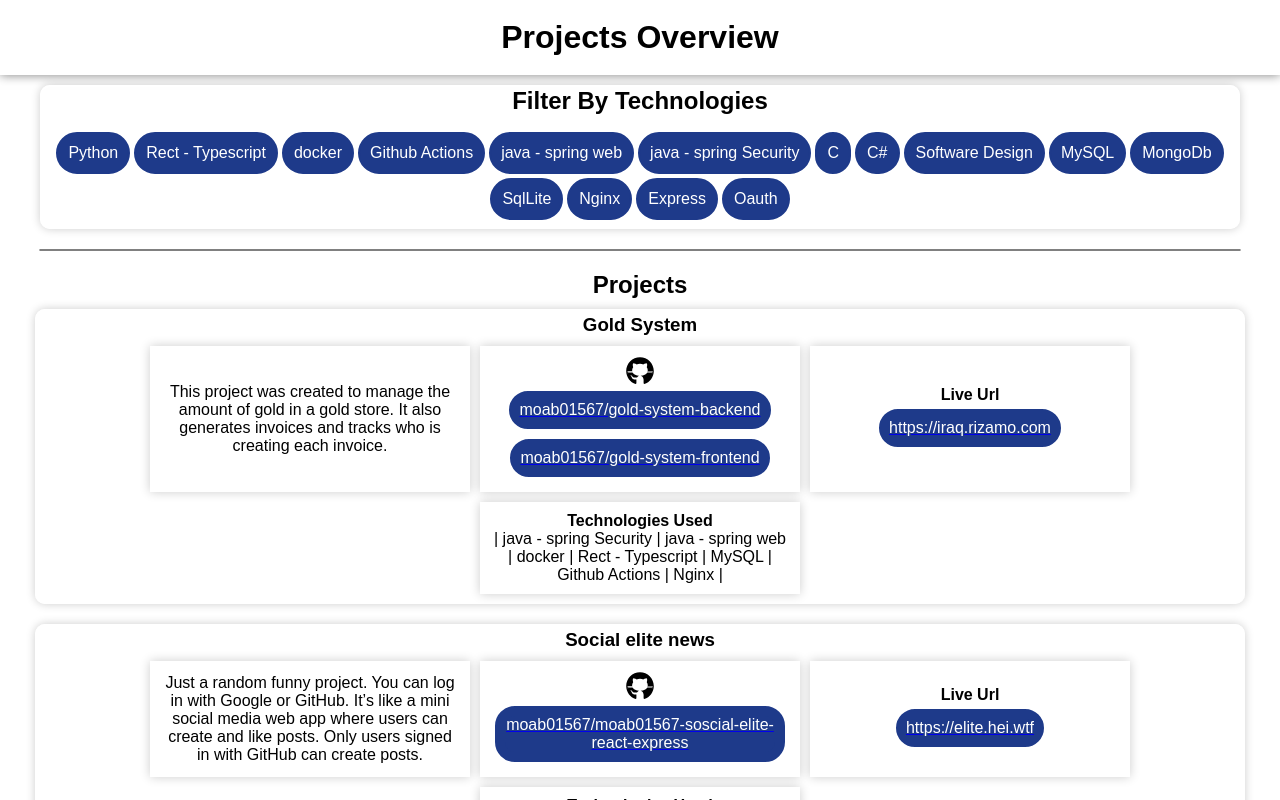
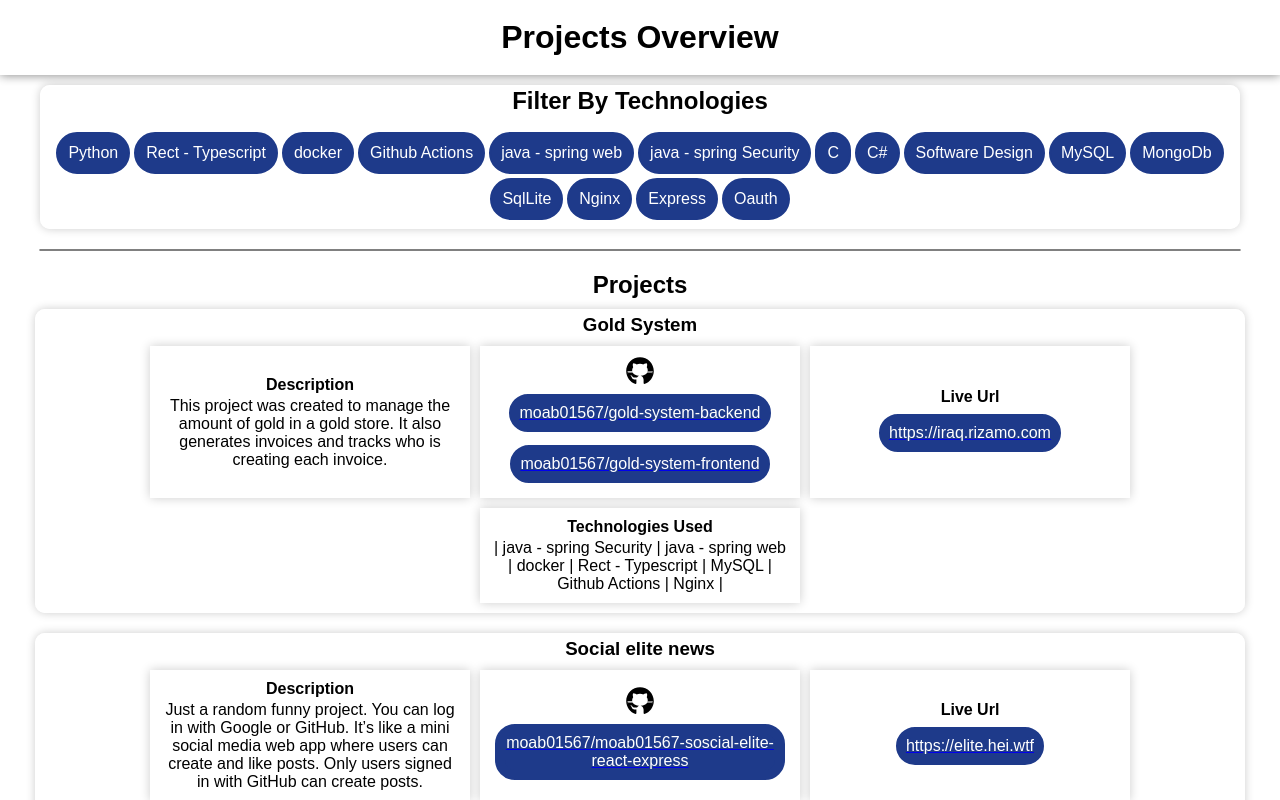
Before and after one commit to moab01567/project-overview, a React (Vite) app: page / in a window 1280 px wide. Shown: the top 800 px of the page. Built offline with nearby package versions, Linux system fonts and the light colour scheme.

Commit message:
added description

```diff
--- a/src/components/projects/ProjectCard.module.css
+++ b/src/components/projects/ProjectCard.module.css
@@ -28,7 +28,7 @@
     padding: 10px;
     width: 300px;
     margin: 5px;
-
+    gap: 3px;
 }
 
 
--- a/src/components/projects/ProjectCard.tsx
+++ b/src/components/projects/ProjectCard.tsx
@@ -14,6 +14,7 @@ export function ProjectCard({project}:Props){
             </div>
             <div className={css.cardDivItems}>
                 <div className={css.itemDiv}>
+                    <h4>Description</h4>
                     <p>{project.description}</p>
                 </div>
 
```
